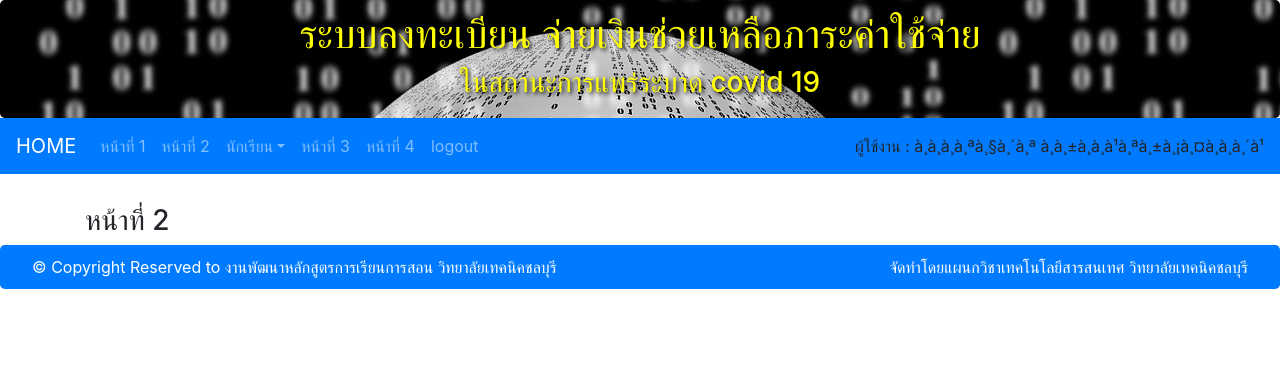
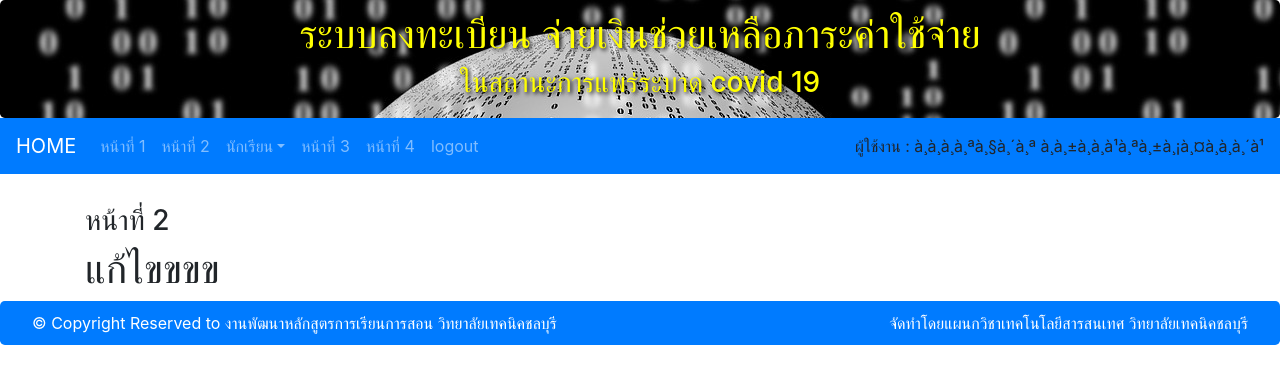
Before and after one commit to tongswitss/day12, a PHP site: page /page2.php in a window 1280 px wide. Shown: the top 384 px of the page. Run offline with PHP 8.4, Linux system fonts and the light colour scheme; the visitor is signed in with stand-in values (Sample User, id 1).

Commit message:
าสฟ

```diff
--- a/page2.php
+++ b/page2.php
@@ -5,7 +5,7 @@
 <div class="container" style="margin-top:30px">
   <!-- <div class="row"> -->
     <h3>หน้าที่ 2</h3>
-
+    <h1>แก้ไขขขข</h1>
 
   <!-- </div> -->
 </div>
```
